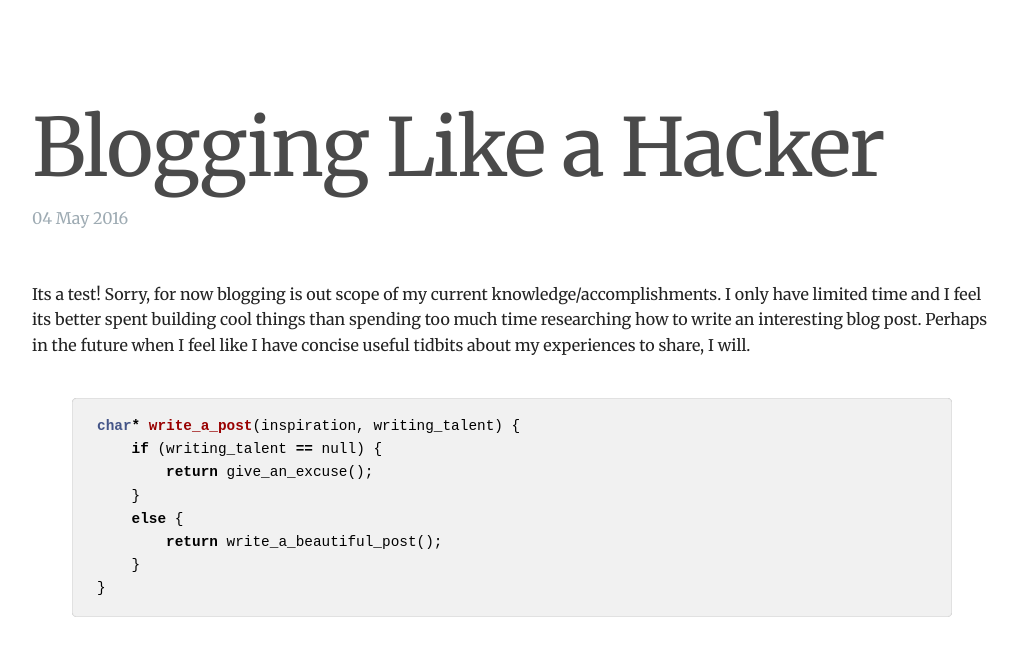
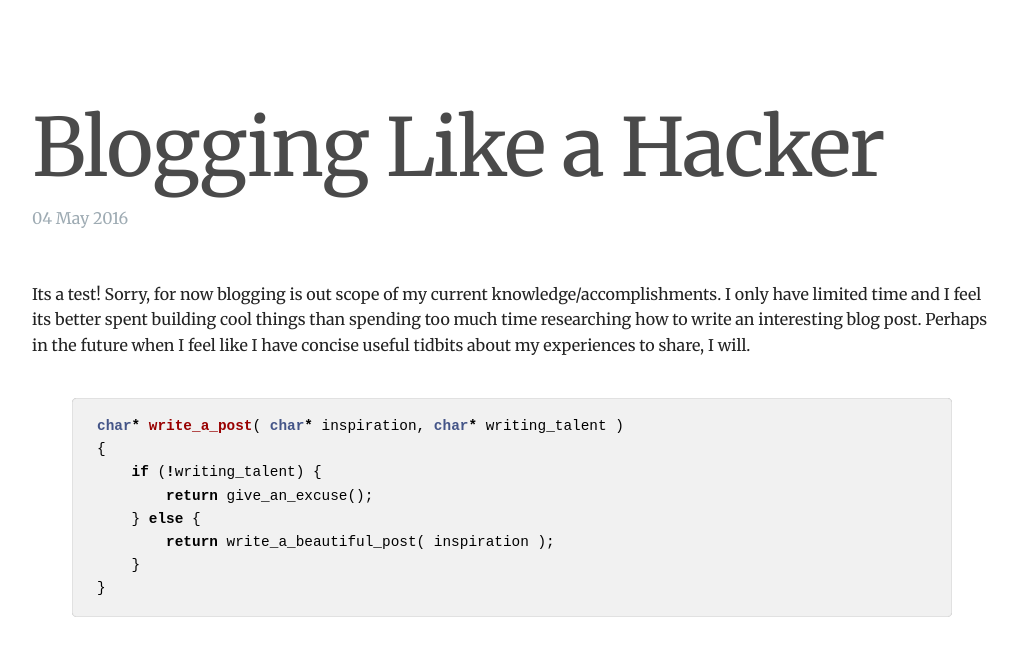
Before and after one commit to andykais/andykais-blog, a Jekyll site: the page built from _posts/2016-05-04-graphical-timewasters.md, in a window 1280 px wide. Shown: the top 656 px of the page, without its empty margins (128-1146 px from the left). Built offline with Jekyll 4.4.1, drawn with Linux system fonts in a browser that asks for light colours; nearby versions of some CDN libraries; some web fonts are replaced.

Commit message:
modify post

```diff
--- a/_posts/2016-05-04-graphical-timewasters.md
+++ b/_posts/2016-05-04-graphical-timewasters.md
@@ -10,12 +10,14 @@ I only have limited time and I feel its better spent building cool things than s
 Perhaps in the future when I feel like I have concise useful tidbits about my experiences to share, I will.
 <!--more-->
 {% highlight c %}
-char* write_a_post(inspiration, writing_talent) {
-    if (writing_talent == null) {
+
+char* write_a_post( char* inspiration, char* writing_talent )
+{
+    if (!writing_talent) {
         return give_an_excuse();
-    }
-    else {
-        return write_a_beautiful_post();
+    } else {
+        return write_a_beautiful_post( inspiration );
     }
 }
+
 {% endhighlight %}
```
